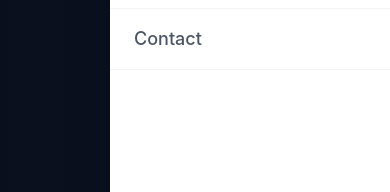
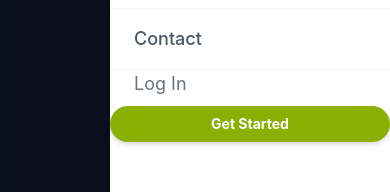
Before and after one commit to HarendraRawat17/blogging-app-frontend, a React (Vite) app: page / in a window 390 px wide. Both pictures are taken after a click on the button 342 px from the left and 32 px from the top of the page. Shown: the part 198-390 px from the top of the page. Built offline with nearby package versions, Linux system fonts and the light colour scheme; no server answers.

Commit message:
basic updates

```diff
--- a/src/pages/Header.jsx
+++ b/src/pages/Header.jsx
@@ -98,6 +98,11 @@ function Header({ onAddClick, onLogin, isLoggedIn, onLogout }) {
               <NavLink to="/about" onClick={() => setIsMenuOpen(false)} className={mobileLinkClass}>About</NavLink>
               <NavLink to="/contact" onClick={() => setIsMenuOpen(false)} className={mobileLinkClass}>Contact</NavLink>
               {isLoggedIn && <NavLink to="/dashboard" onClick={() => setIsMenuOpen(false)} className={mobileLinkClass}> Dashboard </NavLink>}
+
+              <button onClick={onLogin} className="mb-2 text-left ml-6 text-gray-500 font-semi-bold text-lg w-25 cursor-pointer">Log In</button>
+              <button onClick={onAddClick} className="px-2 py-2 text-sm font-bold text-white bg-[#8BB004] rounded-full hover:bg-[#7aa003] shadow-md cursor-pointer transition-all hover:scale-105">
+                Get Started
+              </button>
             </div>
           </div>
         </div>
--- a/src/services/axiosconfig.js
+++ b/src/services/axiosconfig.js
@@ -1,6 +1,7 @@
 import axios from "axios";
 
 export const api = axios.create({
-  baseURL: "http://localhost:3001/api/",
+  // baseURL: "http://localhost:3001/api/"
+   baseURL: "https://blogging-app-backend-uvia.onrender.com/api/",
   withCredentials: true
 });
```
